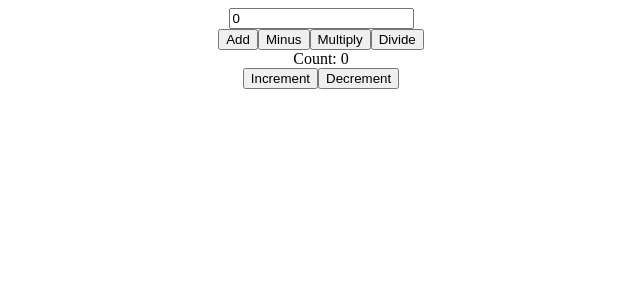
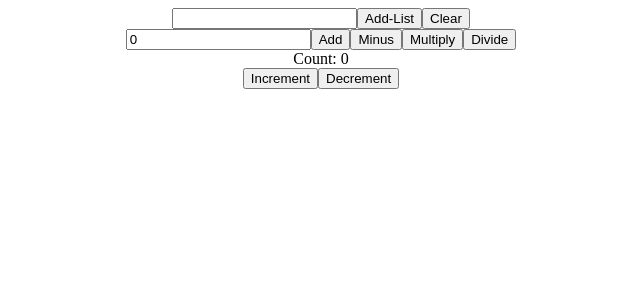
Before and after one commit to Renda02/my-app-redux, a React (Create React App) app: page / in a window 1280 px wide. Shown: the top 300 px of the page, without its empty margins (319-959 px from the left). Built offline with nearby package versions, Linux system fonts and the light colour scheme.

Commit message:
Add array items

```diff
--- a/src/App.tsx
+++ b/src/App.tsx
@@ -4,16 +4,48 @@ import { connect } from "react-redux";
 
 function App(props: any) {
   const [inputValue, setInputValue] = useState(0);
+  const [input, setInput] = useState("");
 
   return (
-    <div className="App"><input
+    <div className="App">
+      <div>
+        <input
+          type="text"
+          value={input}
+          onChange={(e) => {
+            setInput(e.target.value);
+          }}
+        />
+        <button
+          onClick={() => {
+            props.addList(input);
+            setInput("");
+          }}
+        >
+          Add-List
+        </button>
+        <button
+        onClick={
+        (()=>{
+          props.removeList();
+
+        })
+        }
+        >Clear</button>
+        <div>
+          {props.items.map((item: string) => {
+            return <p>{item}</p>;
+          })}
+        </div>
+      </div>{" "}
+      <div className="input">
+        <input
           type="number"
           value={inputValue}
           onChange={(e) => {
             setInputValue(parseFloat(e.target.value));
           }}
         />
-      <div className="input">
 
         <button
           onClick={() => {
@@ -32,16 +64,21 @@ function App(props: any) {
           Minus
         </button>
         <button
-        onClick={()=>{
+          onClick={() => {
             props.multiplyValue(inputValue);
             setInputValue(0);
-        }}>Multiply</button>
+          }}
+        >
+          Multiply
+        </button>
         <button
-        onClick={()=>{
+          onClick={() => {
             props.divideValue(inputValue);
             setInputValue(0);
           }}
-        >Divide</button>
+        >
+          Divide
+        </button>
       </div>
       <div> Count: {props.count}</div>
       <button onClick={props.increment}>Increment</button>
@@ -54,6 +91,7 @@ function App(props: any) {
 function mapStateToProps(state: any) {
   return {
     count: state.count,
+    items: state.items,
   };
 }
 
@@ -78,17 +116,27 @@ function mapDispatchToProps(dispatch: any) {
         type: "MINUS_VALUE",
         payload: value,
       }),
-      divideValue: (value:number)=>
+    divideValue: (value: number) =>
       dispatch({
-        type: 'DIVIDE_VALUE',
-        payload:value,
+        type: "DIVIDE_VALUE",
+        payload: value,
       }),
-      multiplyValue: (value:number)=>
+    multiplyValue: (value: number) =>
       dispatch({
-        type: 'MULTIPLY_VALUE',
-        payload:value,
+        type: "MULTIPLY_VALUE",
+        payload: value,
+      }),
+    addList: (value: string) =>
+      dispatch({ type: "ADD_TO_LIST", payload: value }),
+      removeList:()=>{
+        dispatch({
+          type:'CLEAR_ITEMS',
+
         })
+
+      }
   };
+
 }
 
 export default connect(mapStateToProps, mapDispatchToProps)(App);
@@ -97,7 +145,10 @@ export default connect(mapStateToProps, mapDispatchToProps)(App);
 // Add a new button to divide the state by a value-
 // Add a new button to multipy the state by a value-
 
-// Adding a new state in the store
-// Add a new redux state that is an array
-// In the initial moment is an empty array
-// Add a button that can add a bnumber into the array
+// Adding a new state in the store-
+// Add a new redux state that is an array-
+// In the initial moment is an empty array-
+// Add a button that can add a bnumber into the array-
+//Change the TODo so is an objec
+//Items will arrays of objects
+//{text: “do homework”, isCompleted: false}
--- a/src/redux/store.js
+++ b/src/redux/store.js
@@ -57,10 +57,7 @@ function reducer (state = initialState, action)  {
                        ...state,
                        items: [
                          ...state.items,
-                         {
-                           value: action.payload,
-                           inBasket: false
-                         }
+                      action.payload
                        ]
                      };
                      case "ADD_TO_BASKET":
@@ -70,6 +67,7 @@ function reducer (state = initialState, action)  {
                         };
                      case "CLEAR_ITEMS": {
                         return {
+                          ...state,
                           items: []
                         };
                       }
```
Lines whose indentation alone changed are shown as unchanged.
